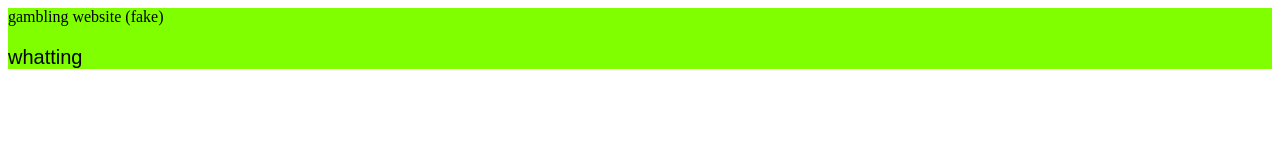
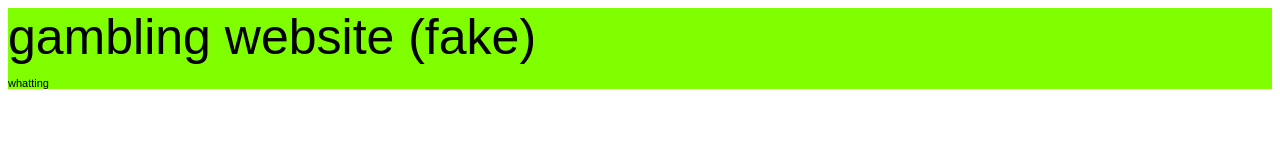
Before and after one commit to WyvernusX/gamble, a plain HTML site: page index.html in a window 1280 px wide. Drawn offline with Linux system fonts and the light colour scheme.

Commit message:
Deleted stylesheet, did CSS in index.html

```diff
--- a/index.html
+++ b/index.html
@@ -3,10 +3,12 @@
   <style>
     p {
       font-family: Arial, sans-serif;
-      font-size: 20px;
+      font-size: 11px;
     }
     header {
       background-color: chartreuse;
+      font-family: Arial, sans-serif;
+      font-size: 50px
     }
   </style>
   <title>gambling time!!</title>
```
Also changed, not shown: stylesheet.css (deleted).
